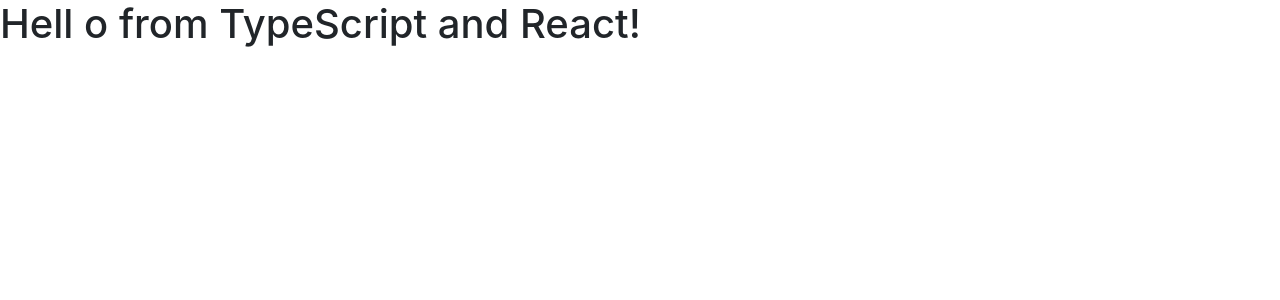
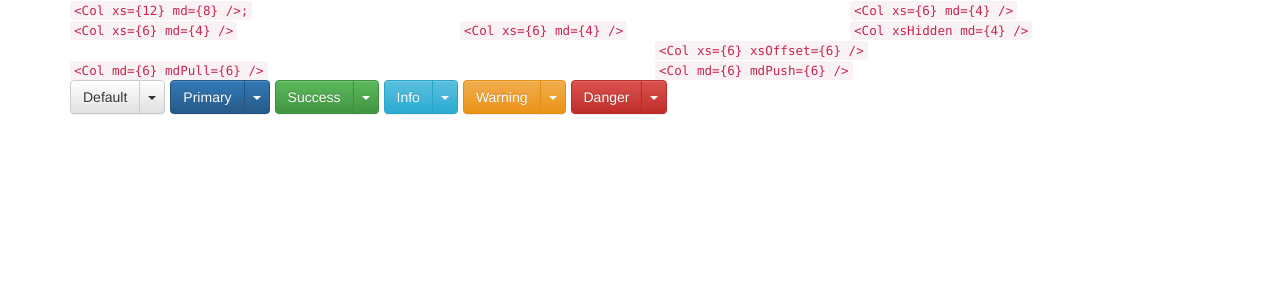
Before and after one commit to brocklj/We-send, a React app: page / in a window 1280 px wide. Shown: the top 300 px of the page. Built offline with nearby package versions, Linux system fonts and the light colour scheme.

Commit message:
feat: Set up Bootstrap

```diff
--- a/index.html
+++ b/index.html
@@ -6,31 +6,18 @@
   <meta charset="utf-8">
   <meta name="viewport" content="width=device-width, initial-scale=1, shrink-to-fit=no">
 
-  <!-- Bootstrap CSS -->
-  <link rel="stylesheet" href="https://maxcdn.bootstrapcdn.com/bootstrap/4.0.0/css/bootstrap.min.css" integrity="sha384-Gn5384xqQ1aoWXA+058RXPxPg6fy4IWvTNh0E263XmFcJlSAwiGgFAW/dAiS6JXm"
+  <!-- Latest compiled and minified CSS -->
+  <link rel="stylesheet" href="https://maxcdn.bootstrapcdn.com/bootstrap/3.3.7/css/bootstrap.min.css" integrity="sha384-BVYiiSIFeK1dGmJRAkycuHAHRg32OmUcww7on3RYdg4Va+PmSTsz/K68vbdEjh4u"
     crossorigin="anonymous">
 
+  <!-- Optional theme -->
+  <link rel="stylesheet" href="https://maxcdn.bootstrapcdn.com/bootstrap/3.3.7/css/bootstrap-theme.min.css" integrity="sha384-rHyoN1iRsVXV4nD0JutlnGaslCJuC7uwjduW9SVrLvRYooPp2bWYgmgJQIXwl/Sp"
+    crossorigin="anonymous">
   <title>We-send App</title>
 </head>
 
 <body>
   <div id="app"></div>
-
-  <!--Dependecies-->
-  <!-- Optional JavaScript -->
-  <!-- jQuery first, then Popper.js, then Bootstrap JS -->
-  <script src="https://code.jquery.com/jquery-3.2.1.slim.min.js" integrity="sha384-KJ3o2DKtIkvYIK3UENzmM7KCkRr/rE9/Qpg6aAZGJwFDMVNA/GpGFF93hXpG5KkN"
-    crossorigin="anonymous"></script>
-  <script src="https://cdnjs.cloudflare.com/ajax/libs/popper.js/1.12.9/umd/popper.min.js" integrity="sha384-ApNbgh9B+Y1QKtv3Rn7W3mgPxhU9K/ScQsAP7hUibX39j7fakFPskvXusvfa0b4Q"
-    crossorigin="anonymous"></script>
-  <script src="https://maxcdn.bootstrapcdn.com/bootstrap/4.0.0/js/bootstrap.min.js" integrity="sha384-JZR6Spejh4U02d8jOt6vLEHfe/JQGiRRSQQxSfFWpi1MquVdAyjUar5+76PVCmYl"
-    crossorigin="anonymous"></script>
-
-  <script src="./node_modules/react/umd/react.development.js"></script>
-  <script src="./node_modules/react-dom/umd/react-dom.development.js"></script>
-
-  <!--Main-->
-  <script src="./dist/bundle.js"></script>
 </body>
 
 </html>
--- a/package.json
+++ b/package.json
@@ -22,8 +22,11 @@
   "homepage": "https://github.com/brocklj/we-send-WP-template#readme",
   "dependencies": {
     "@types/react": "^16.4.18",
+    "@types/react-bootstrap": "^0.32.14",
     "@types/react-dom": "^16.0.9",
+    "clean-webpack-plugin": "^0.1.19",
     "react": "^16.6.0",
+    "react-bootstrap": "^0.32.4",
     "react-dom": "^16.6.0",
     "sass": "^1.14.3",
     "tslint": "^5.11.0",
--- /dev/null
+++ b/src/components/App.tsx
@@ -0,0 +1,65 @@
+import * as React from "react";
+import { Grid, Row, Col, SplitButton, MenuItem, ButtonToolbar } from 'react-bootstrap';
+
+
+export interface HelloProps { compiler: string; framework: string; }
+
+const BUTTONS = ['Default', 'Primary', 'Success', 'Info', 'Warning', 'Danger'];
+
+function renderDropdownButton(title: any, i: any) {
+    return (
+        <SplitButton
+            bsStyle={title.toLowerCase()}
+            title={title}
+            key={i}
+            id={`split-button-basic-${i}`}
+        >
+            <MenuItem eventKey="1">Action</MenuItem>
+            <MenuItem eventKey="2">Another action</MenuItem>
+            <MenuItem eventKey="3">Something else here</MenuItem>
+            <MenuItem divider />
+            <MenuItem eventKey="4">Separated link</MenuItem>
+        </SplitButton>
+    );
+}
+export const App = (props: HelloProps) => (
+    <Grid>
+        <Row className="show-grid">
+            <Col xs={12} md={8}>
+                <code>{'<Col xs={12} md={8} />'};</code>
+            </Col>
+            <Col xs={6} md={4}>
+                <code>{'<Col xs={6} md={4} />'}</code>
+            </Col>
+        </Row>
+
+        <Row className="show-grid">
+            <Col xs={6} md={4}>
+                <code>{'<Col xs={6} md={4} />'}</code>
+            </Col>
+            <Col xs={6} md={4}>
+                <code>{'<Col xs={6} md={4} />'}</code>
+            </Col>
+            <Col xsHidden md={4}>
+                <code>{'<Col xsHidden md={4} />'}</code>
+            </Col>
+        </Row>
+
+        <Row className="show-grid">
+            <Col xs={6} xsOffset={6}>
+                <code>{'<Col xs={6} xsOffset={6} />'}</code>
+            </Col>
+        </Row>
+
+        <Row className="show-grid">
+            <Col md={6} mdPush={6}>
+                <code>{'<Col md={6} mdPush={6} />'}</code>
+            </Col>
+            <Col md={6} mdPull={6}>
+                <code>{'<Col md={6} mdPull={6} />'}</code>
+            </Col>
+        </Row>
+        <ButtonToolbar>{BUTTONS.map(renderDropdownButton)}</ButtonToolbar>
+    </Grid>
+
+);
--- a/src/components/Hello.tsx
+++ /dev/null
@@ -1,5 +0,0 @@
-import * as React from "react";
-
-export interface HelloProps { compiler: string; framework: string; }
-
-export const Hello = (props: HelloProps) => <h1>Hell o from {props.compiler} and {props.framework}!</h1>;
--- a/src/index.tsx
+++ b/src/index.tsx
@@ -1,9 +1,10 @@
 import * as React from "react";
 import * as ReactDOM from "react-dom";
+import 'react-bootstrap';
 
-import { Hello } from "./components/Hello";
+import { App } from "./components/App";
 
 ReactDOM.render(
-    <Hello compiler="TypeScript" framework="React" />,
+    <App compiler="TypeScript" framework="React" />,
     document.getElementById("app")
 );
--- a/webpack.config.js
+++ b/webpack.config.js
@@ -1,15 +1,14 @@
 const path = require('path');
+const HtmlWebpackPlugin = require('html-webpack-plugin');
+const CleanWebpackPlugin = require('clean-webpack-plugin');
 module.exports = {
     mode: 'development',
     entry: "./src/index.tsx",
-    output: {
-        filename: "bundle.js",
-        path: __dirname + "/dist",
-        publicPath: '/'
-    },
-
     // Enable sourcemaps for debugging webpack's output.
     devtool: 'inline-source-map',
+    devServer: {
+        contentBase: './dist'
+    },
 
     resolve: {
         // Add '.ts' and '.tsx' as resolvable extensions.
@@ -25,13 +24,25 @@
             { enforce: "pre", test: /\.js$/, loader: "source-map-loader" }
         ]
     },
-
+    plugins: [
+        new CleanWebpackPlugin(['dist']),
+        new HtmlWebpackPlugin({
+            title: 'Development',
+            template: __dirname + '/index.html',
+            inject: 'body',
+            filename: 'index.html',
+        })
+    ],
+    output: {
+        filename: '[name].bundle.js',
+        path: path.resolve(__dirname, 'dist')
+    },
     // When importing a module whose path matches one of the following, just
     // assume a corresponding global variable exists and use that instead.
     // This is important because it allows us to avoid bundling all of our
     // dependencies, which allows browsers to cache those libraries between builds.
     externals: {
-        "react": "React",
-        "react-dom": "ReactDOM"
+        "@types/react": "React",
+        "@types/react-dom": "ReactDOM"
     }
 };
```
Also changed, not shown: 1 other file (tests, documents, lock files or other folders).
